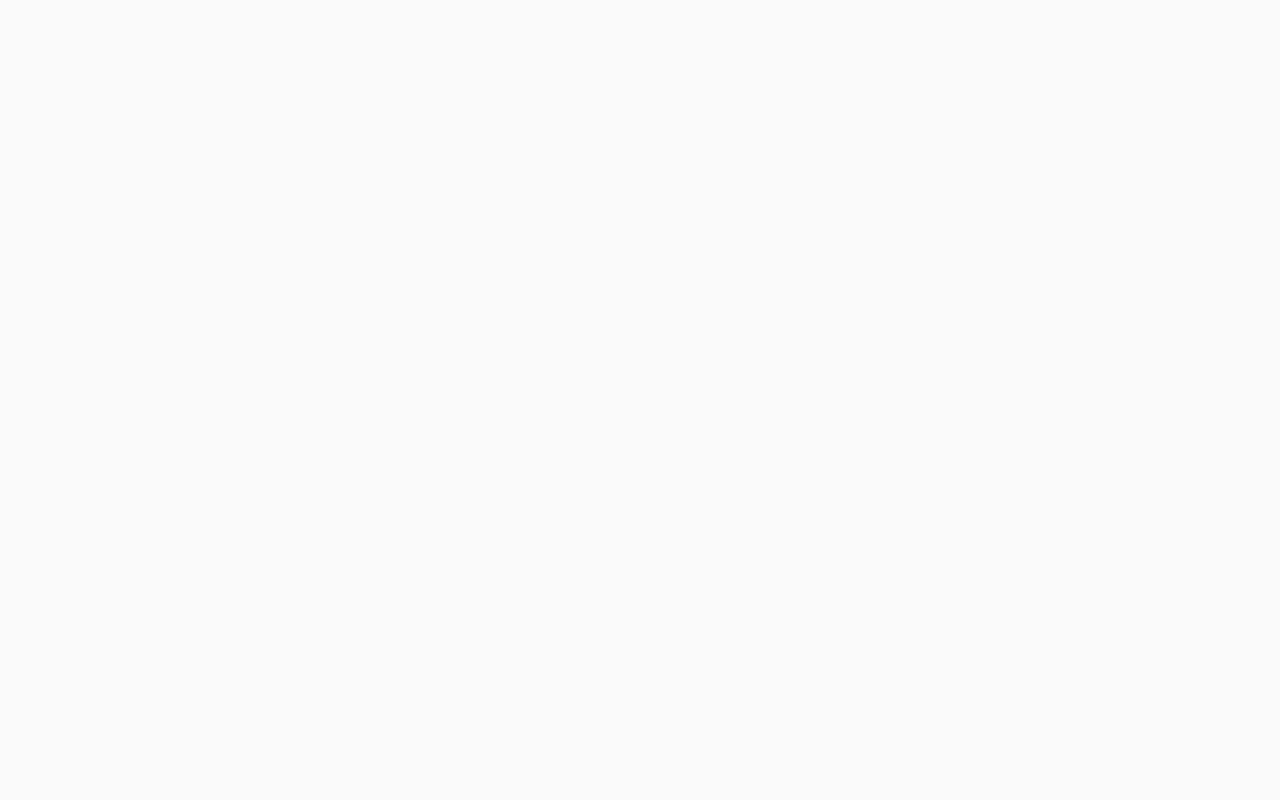
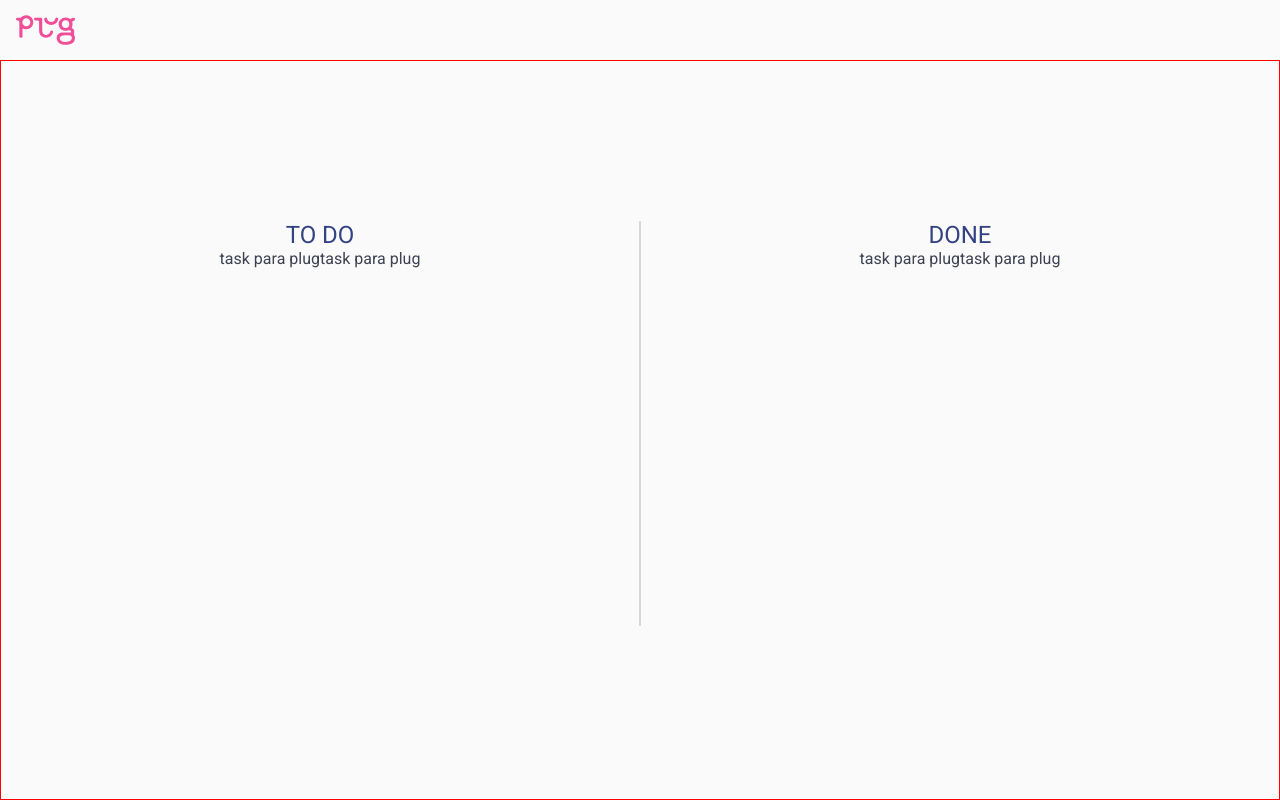
Before and after one commit to ricardovasconcelos/PlugToDo, a React (Vite) app: page /task in a window 1280 px wide. Before the commit this address had no page. Built offline with nearby package versions, Linux system fonts and the light colour scheme.

Commit message:
feat: create Task page

```diff
--- a/src/Router.tsx
+++ b/src/Router.tsx
@@ -1,5 +1,7 @@
 import { Routes, Route } from 'react-router-dom';
 import { Home } from './pages/Home';
+import { Task } from './pages/Task';
+
 import { DefaultLayout } from './layouts/DefaultLayout';
 
 export function Router() {
@@ -7,6 +9,7 @@ export function Router() {
     <Routes>
       <Route path='/' element={<DefaultLayout />}>
         <Route path='/' element={<Home />} />
+        <Route path='/task' element={<Task />} />
       </Route>
     </Routes>
   );
--- /dev/null
+++ b/src/pages/Task/index.tsx
@@ -0,0 +1,19 @@
+import { TaskContainer, TitleStatus, Divisor } from './styles';
+
+export function Task() {
+  return (
+    <TaskContainer>
+      <div>
+        <TitleStatus>TO DO</TitleStatus>
+        <span>task para plug</span>
+        <span>task para plug</span>
+      </div>
+      <Divisor />
+      <div>
+        <TitleStatus>DONE</TitleStatus>
+        <span>task para plug</span>
+        <span>task para plug</span>
+      </div>
+    </TaskContainer>
+  );
+}
--- /dev/null
+++ b/src/pages/Task/styles.ts
@@ -0,0 +1,22 @@
+import styled from 'styled-components';
+
+export const TaskContainer = styled.main`
+  border: 1px solid red;
+
+  display: flex;
+  padding-top: 10rem;
+  justify-content: space-evenly;
+  height: calc(100vh - 3.75rem);
+`;
+
+export const TitleStatus = styled.h1`
+  font-size: 1.5rem;
+  font-weight: 400;
+  text-align: center;
+  color: ${(props) => props.theme['blue-100']};
+`;
+
+export const Divisor = styled.span`
+  border: 1px solid ${(props) => props.theme['gray-300']};
+  height: 70%;
+`;
--- a/src/styles/global.ts
+++ b/src/styles/global.ts
@@ -23,4 +23,10 @@ export const GlobalStyle = createGlobalStyle`
     font-weight: 400;
     font-size: 1rem;
   }
+
+  @media (max-width: 768px) {
+  html {
+    font-size: 87.5%;
+  }
+}
 `;
```
